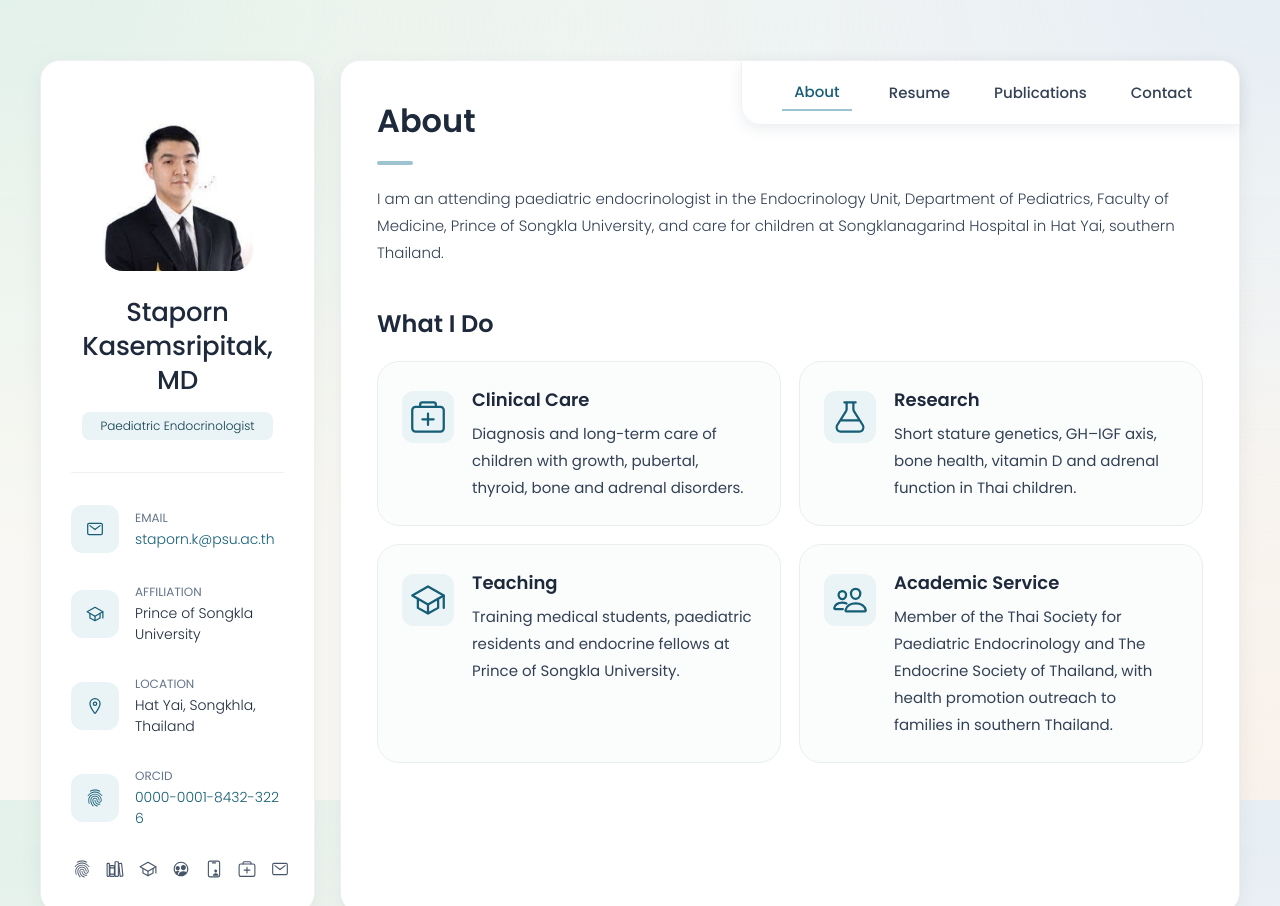
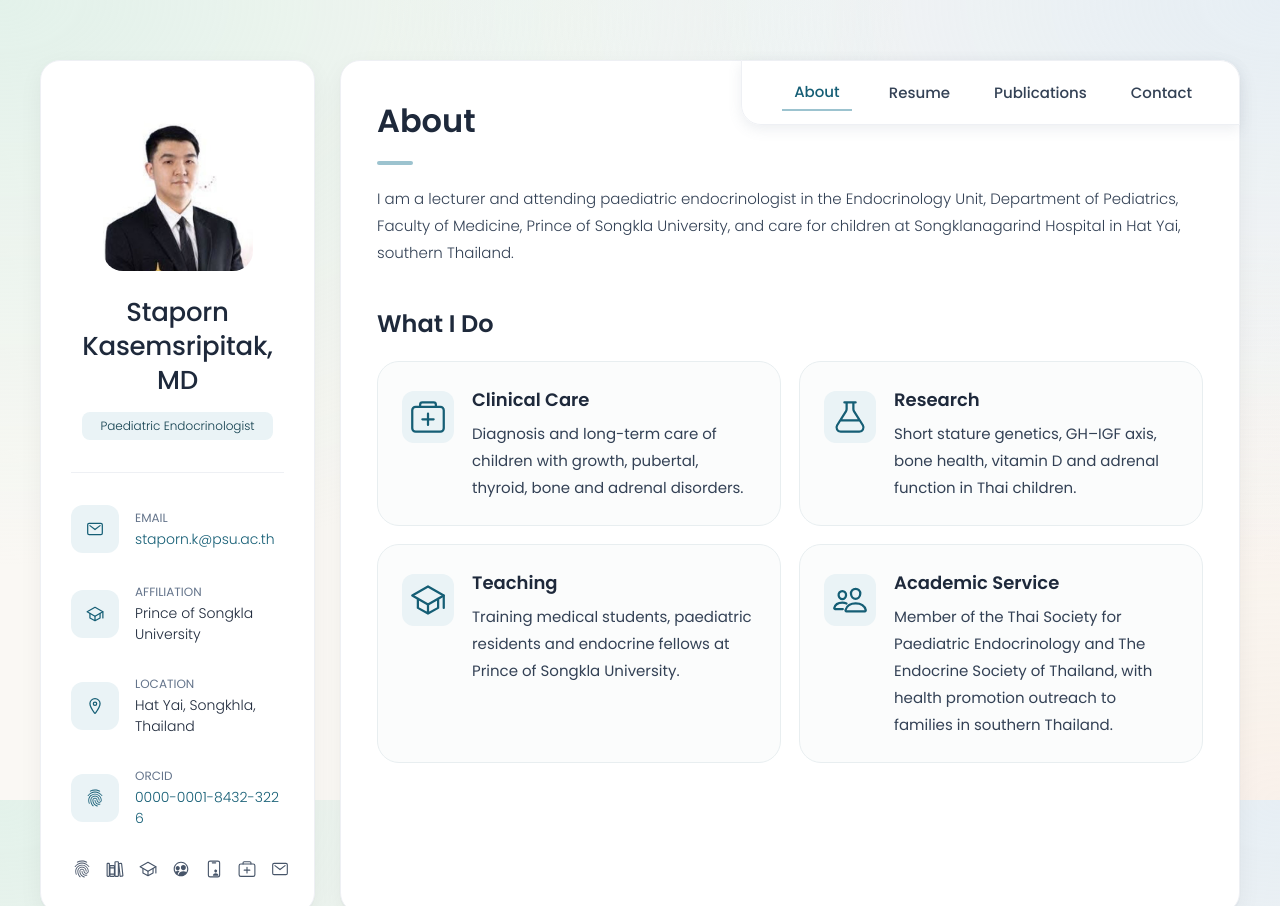
Before and after one commit to miraclemanza/staporn, a plain HTML site: page index.html in a window 1280 px wide. Shown: the top 906 px of the page. Drawn offline with nearby package versions, Linux system fonts and the light colour scheme.

Commit message:
Add Lecturer rank to About

```diff
--- a/index.html
+++ b/index.html
@@ -53,7 +53,7 @@
 <article class="about active" data-page="about">
  <header><h2 class="h2 article-title">About</h2></header>
  <section class="about-text">
-  <p>I am an attending paediatric endocrinologist in the Endocrinology Unit, Department of Pediatrics, Faculty of Medicine, Prince of Songkla University, and care for children at Songklanagarind Hospital in Hat Yai, southern Thailand.</p>
+  <p>I am a lecturer and attending paediatric endocrinologist in the Endocrinology Unit, Department of Pediatrics, Faculty of Medicine, Prince of Songkla University, and care for children at Songklanagarind Hospital in Hat Yai, southern Thailand.</p>
  </section>
  <section class="service"><h3 class="h3 service-title">What I do</h3><ul class="service-list">
   <li class="service-item"><div class="service-icon-box"><ion-icon name="medkit-outline" style="font-size:36px;color:#155e75"></ion-icon></div><div class="service-content-box"><h4 class="h4 service-item-title">Clinical care</h4><p class="service-item-text">Diagnosis and long-term care of children with growth, pubertal, thyroid, bone and adrenal disorders.</p></div></li>
```
